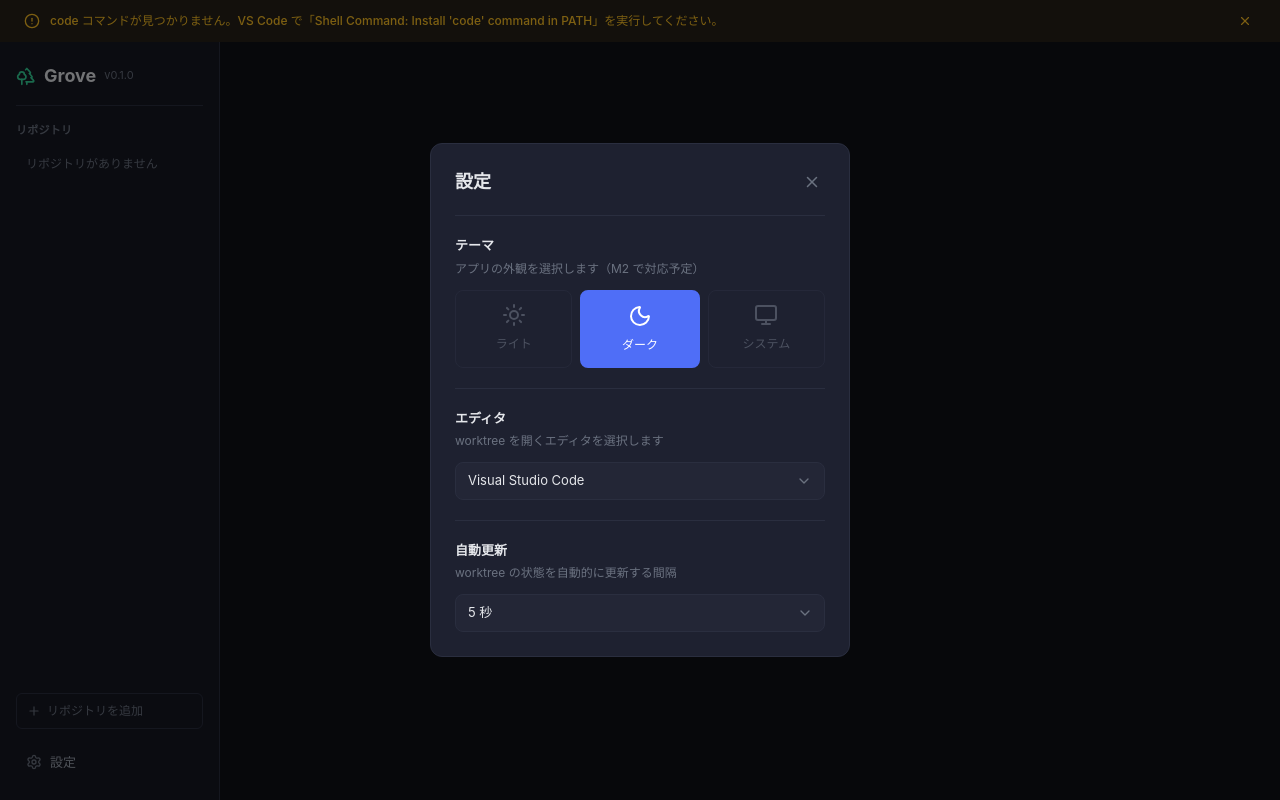
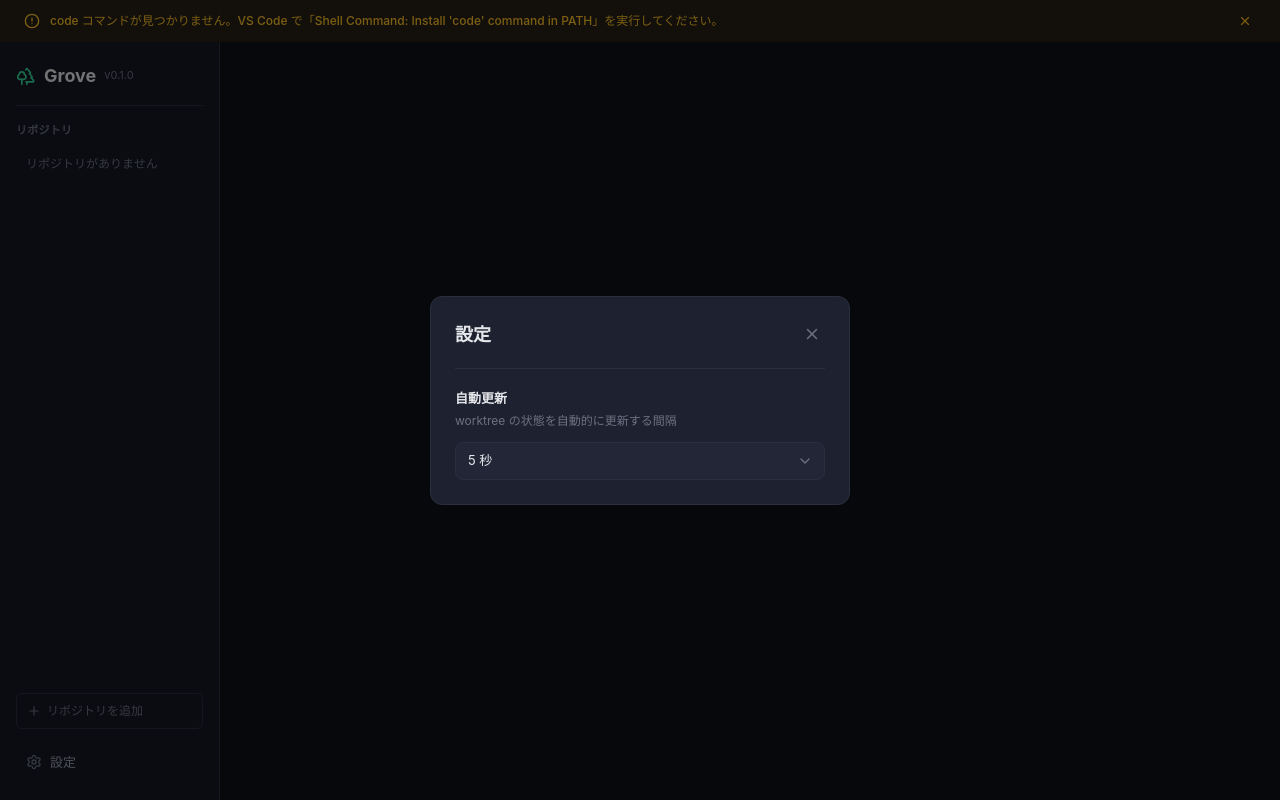
Before and after one commit to chieeeeno/grove, a React (Vite) app: page / in a window 1280 px wide. Both pictures are taken after a click on the button "設定". Built offline with nearby package versions, Linux system fonts and the light colour scheme.

Commit message:
refactor(9-1): 設定ダイアログからテーマ・エディタ選択を非表示に
M0 未対応のテーマ選択（M2）とエディタ選択（M1）を TODO コメントで隠す。
自動更新間隔のみ表示。

Co-Authored-By: Claude Sonnet 4.6 <noreply@anthropic.com>

```diff
--- a/src/App.tsx
+++ b/src/App.tsx
@@ -237,7 +237,6 @@ function App() {
         {/* 設定ダイアログ */}
         {isSettingsOpen && (
           <SettingsDialog
-            theme="dark"
             refreshInterval={5000}
             onChangeRefreshInterval={(interval) => {
               // TODO: store に保存 + ポーリング間隔を変更
--- a/src/components/SettingsDialog.tsx
+++ b/src/components/SettingsDialog.tsx
@@ -1,6 +1,4 @@
-import { Sun, Moon, Monitor, X, ChevronDown } from "lucide-react";
-
-type ThemeOption = "light" | "dark" | "system";
+import { X, ChevronDown } from "lucide-react";
 
 const REFRESH_OPTIONS = [
   { value: 5000, label: "5 秒" },
@@ -9,34 +7,12 @@ const REFRESH_OPTIONS = [
 ];
 
 interface SettingsDialogProps {
-  theme: ThemeOption;
   refreshInterval: number;
   onChangeRefreshInterval: (interval: number) => void;
   onClose: () => void;
 }
 
-function ThemeButton({
-  icon: Icon,
-  label,
-  isActive,
-}: {
-  icon: typeof Sun;
-  label: string;
-  isActive: boolean;
-}) {
-  return (
-    <div
-      className={`flex flex-col items-center gap-2 rounded-lg p-3 flex-1 border transition-colors duration-150
-        ${isActive ? "bg-accent border-accent border-2 text-white" : "border-border text-fg-muted cursor-not-allowed opacity-60"}`}
-    >
-      <Icon size={24} />
-      <span className={`text-[12px] ${isActive ? "font-medium" : ""}`}>{label}</span>
-    </div>
-  );
-}
-
 export default function SettingsDialog({
-  theme,
   refreshInterval,
   onChangeRefreshInterval,
   onClose,
@@ -66,38 +42,8 @@ export default function SettingsDialog({
         {/* 区切り線 */}
         <div className="h-px bg-border" />
 
-        {/* テーマ（M0 ではダーク固定、表示のみ） */}
-        <div className="flex flex-col gap-3">
-          <div className="flex flex-col gap-1">
-            <span className="text-[13px] font-semibold text-fg">テーマ</span>
-            <span className="text-[12px] text-fg-muted">
-              アプリの外観を選択します（M2 で対応予定）
-            </span>
-          </div>
-          <div className="flex gap-2">
-            <ThemeButton icon={Sun} label="ライト" isActive={theme === "light"} />
-            <ThemeButton icon={Moon} label="ダーク" isActive={theme === "dark"} />
-            <ThemeButton icon={Monitor} label="システム" isActive={theme === "system"} />
-          </div>
-        </div>
-
-        {/* 区切り線 */}
-        <div className="h-px bg-border" />
-
-        {/* エディタ（M0 では VS Code 固定） */}
-        <div className="flex flex-col gap-3">
-          <div className="flex flex-col gap-1">
-            <span className="text-[13px] font-semibold text-fg">エディタ</span>
-            <span className="text-[12px] text-fg-muted">worktree を開くエディタを選択します</span>
-          </div>
-          <div className="flex items-center justify-between rounded-lg px-3 py-2 bg-input border border-border">
-            <span className="text-[13px] text-fg">Visual Studio Code</span>
-            <ChevronDown size={16} className="text-fg-muted" />
-          </div>
-        </div>
-
-        {/* 区切り線 */}
-        <div className="h-px bg-border" />
+        {/* TODO: テーマ選択（M2 で対応予定） */}
+        {/* TODO: エディタ選択（M1 で複数エディタ対応予定） */}
 
         {/* 自動更新間隔 */}
         <div className="flex flex-col gap-3">
```
Also changed, not shown: 1 other file (tests, documents, lock files or other folders).
